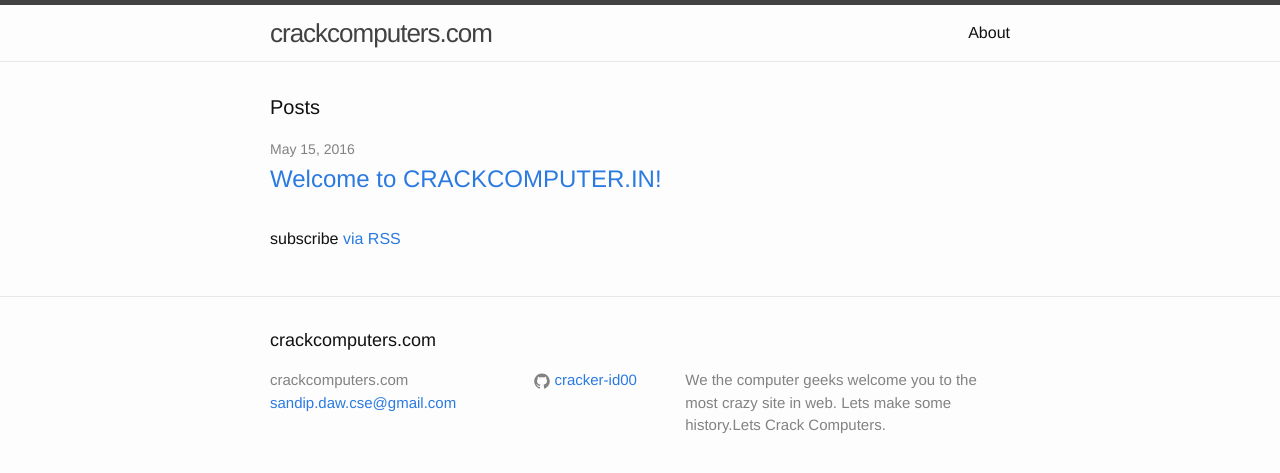
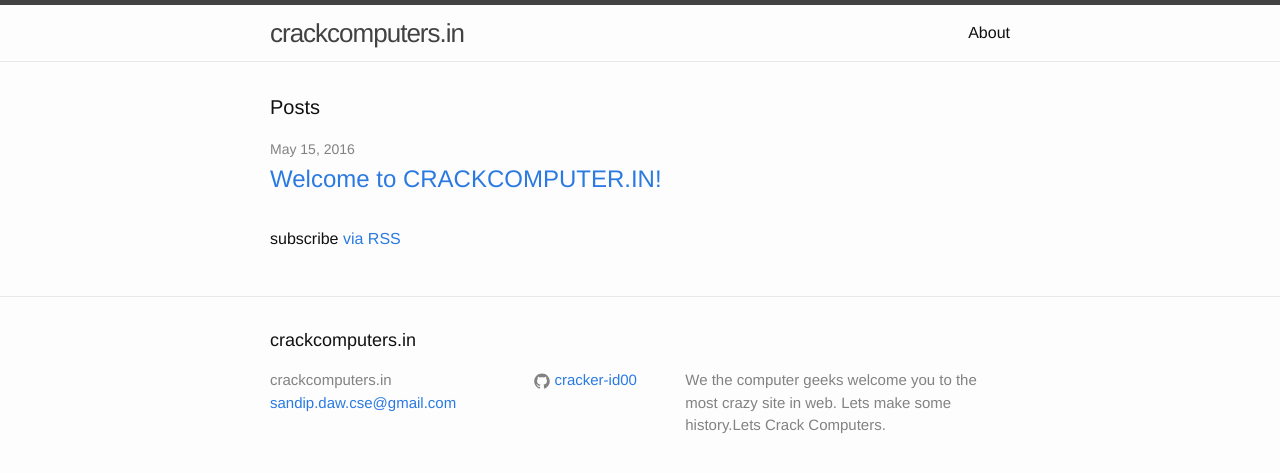
Before and after one commit to cracker-id00/cracker-id00.github.io, a Jekyll site: the page built from index.html, in a window 1280 px wide. Shown: the top 473 px of the page. Built offline with Jekyll 4.4.1, drawn with Linux system fonts in a browser that asks for light colours.

Commit message:
Update _config.yml

```diff
--- a/_config.yml
+++ b/_config.yml
@@ -6,7 +6,7 @@
 # 'jekyll serve'. If you change this file, please restart the server process.
 
 # Site settings
-title: crackcomputers.com
+title: crackcomputers.in
 email: sandip.daw.cse@gmail.com
 description: > # this means to ignore newlines until "baseurl:"
  We the computer geeks welcome you to the most crazy site in web.
```
